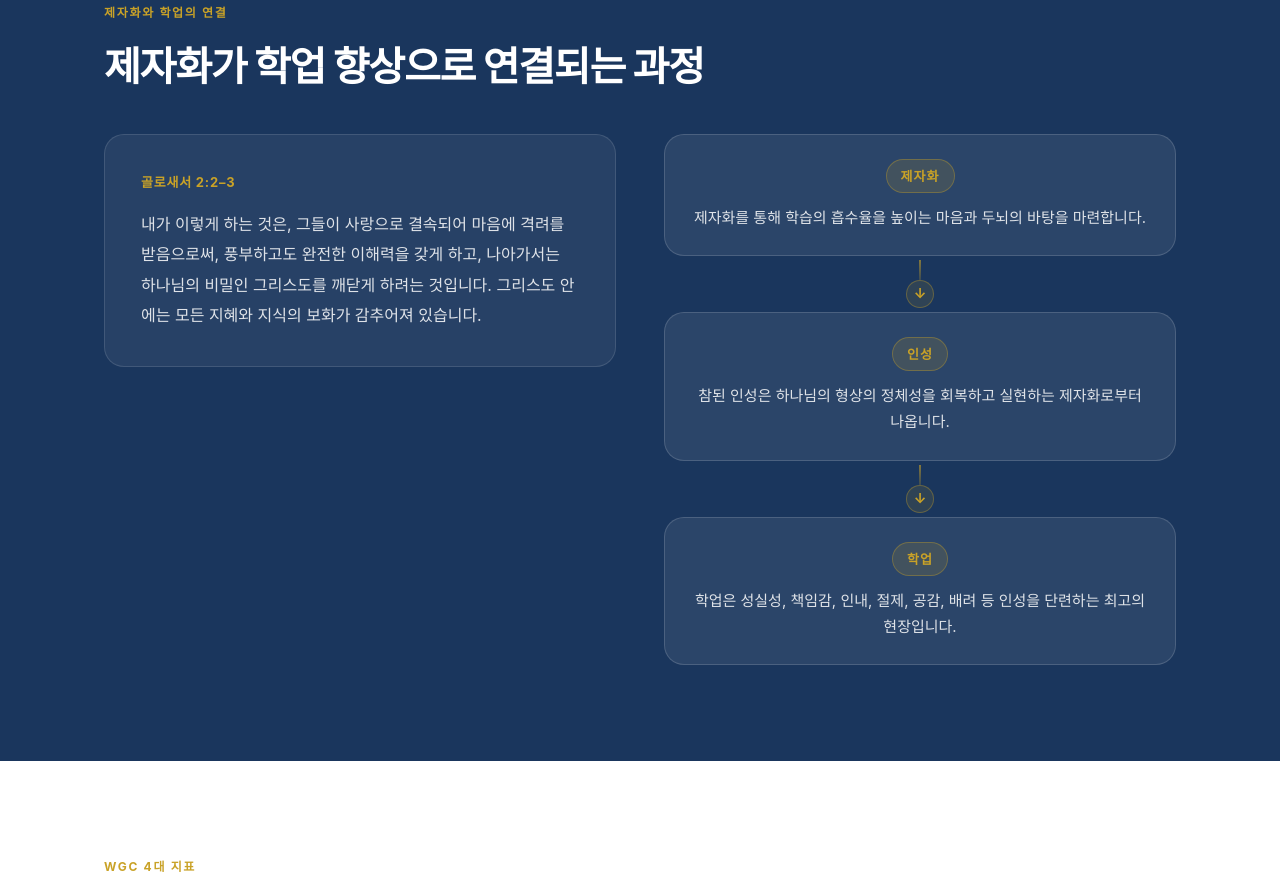
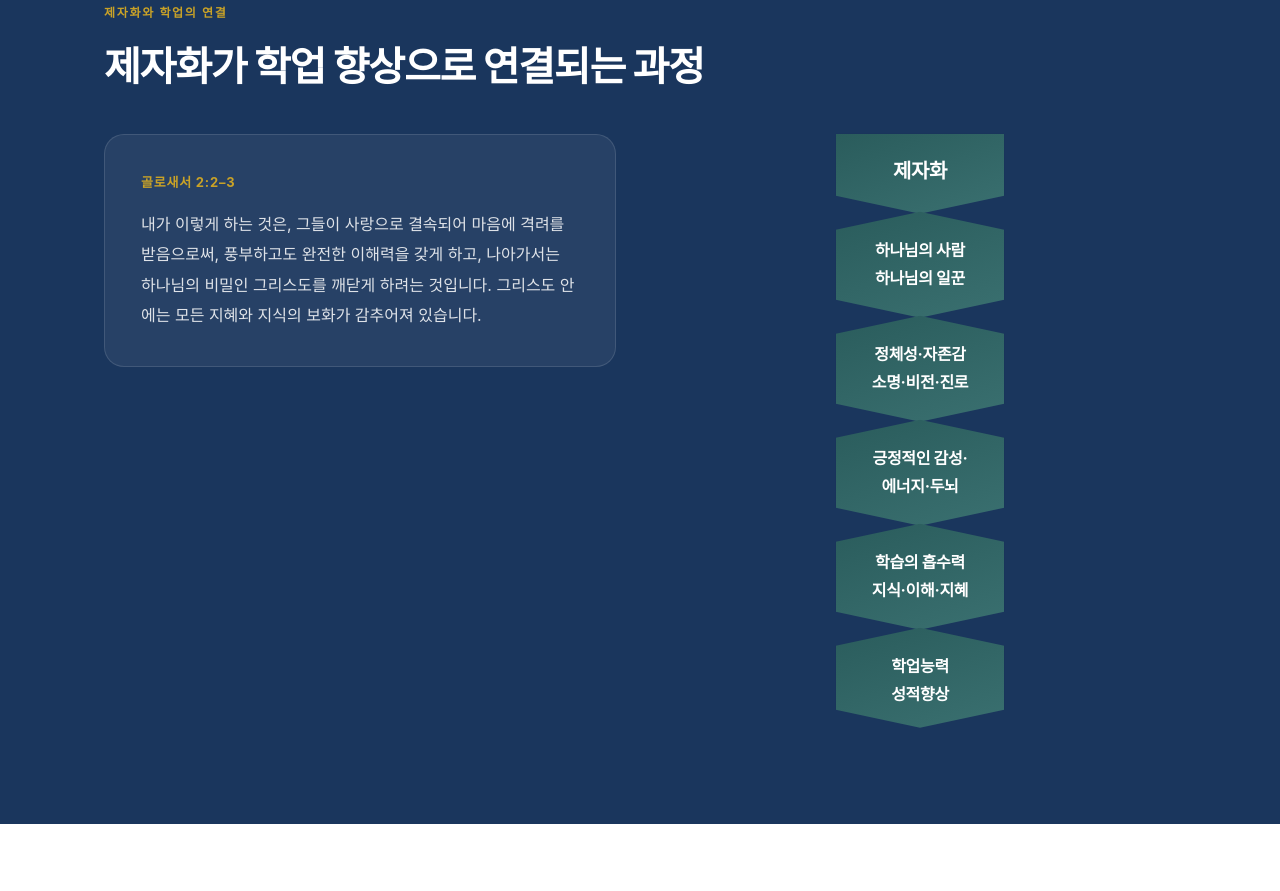
Before and after one commit to hssonoflord/next-generation-dev-institute, a website: page index.html in a window 1280 px wide. Shown: the part 2253-3144 px from the top of the page. Drawn offline with Linux system fonts and the light colour scheme; a web font is replaced by a local one.

Commit message:
제자화-학업 연결 플로우를 6단계 체브론 차트로 변경
이미지 기반 수직 체브론 형태로 제자화부터 성적향상까지 6단계 연결.

```diff
--- a/content/site-content.js
+++ b/content/site-content.js
@@ -81,18 +81,12 @@ const SITE_CONTENT = {
       text: "내가 이렇게 하는 것은, 그들이 사랑으로 결속되어 마음에 격려를 받음으로써, 풍부하고도 완전한 이해력을 갖게 하고, 나아가서는 하나님의 비밀인 그리스도를 깨닫게 하려는 것입니다. 그리스도 안에는 모든 지혜와 지식의 보화가 감추어져 있습니다.",
     },
     steps: [
-      {
-        label: "제자화",
-        text: "제자화를 통해 학습의 흡수율을 높이는 마음과 두뇌의 바탕을 마련합니다.",
-      },
-      {
-        label: "인성",
-        text: "참된 인성은 하나님의 형상의 정체성을 회복하고 실현하는 제자화로부터 나옵니다.",
-      },
-      {
-        label: "학업",
-        text: "학업은 성실성, 책임감, 인내, 절제, 공감, 배려 등 인성을 단련하는 최고의 현장입니다.",
-      },
+      { lines: ["제자화"] },
+      { lines: ["하나님의 사람", "하나님의 일꾼"] },
+      { lines: ["정체성·자존감", "소명·비전·진로"] },
+      { lines: ["긍정적인 감성·", "에너지·두뇌"] },
+      { lines: ["학습의 흡수력", "지식·이해·지혜"] },
+      { lines: ["학업능력", "성적향상"] },
     ],
   },
 
--- a/css/style.css
+++ b/css/style.css
@@ -605,78 +605,78 @@ button {
 .connection-flow {
   display: flex;
   flex-direction: column;
-  align-items: center;
+  align-items: stretch;
+  gap: 0;
+  max-width: 420px;
+  margin: 0 auto;
 }
 
 .flow-step {
   width: 100%;
 }
 
-.flow-step__node {
-  background: rgba(255, 255, 255, 0.08);
-  border: 1px solid rgba(255, 255, 255, 0.15);
-  border-radius: var(--radius-lg);
-  padding: 24px 28px;
+.flow-chevron {
+  position: relative;
+  background: linear-gradient(160deg, #2a5c5c 0%, #3a7070 100%);
+  color: #fff;
   text-align: center;
-  transition: background var(--transition), border-color var(--transition);
+  padding: 20px 36px 28px;
+  clip-path: polygon(
+    0 0,
+    100% 0,
+    100% calc(100% - 18px),
+    50% 100%,
+    0 calc(100% - 18px)
+  );
+  filter: drop-shadow(0 4px 12px rgba(0, 0, 0, 0.2));
 }
 
-.flow-step__node:hover {
-  background: rgba(255, 255, 255, 0.12);
-  border-color: rgba(201, 162, 39, 0.4);
-}
-
-.flow-step__label {
-  display: inline-block;
-  font-size: 13px;
-  font-weight: 800;
-  letter-spacing: 0.08em;
-  text-transform: uppercase;
-  color: var(--color-accent);
-  background: rgba(201, 162, 39, 0.15);
-  border: 1px solid rgba(201, 162, 39, 0.35);
-  padding: 5px 14px;
-  border-radius: 999px;
-  margin-bottom: 12px;
-}
-
-.flow-step__text {
-  font-size: 15px;
-  line-height: 1.75;
-  color: rgba(255, 255, 255, 0.85);
-}
-
-.flow-connector {
-  display: flex;
-  flex-direction: column;
-  align-items: center;
-  padding: 4px 0;
-}
-
-.flow-connector__line {
-  display: block;
-  width: 2px;
-  height: 20px;
-  background: linear-gradient(
-    to bottom,
-    rgba(201, 162, 39, 0.6),
-    rgba(201, 162, 39, 0.2)
+.flow-chevron--first {
+  padding-top: 22px;
+  clip-path: polygon(
+    0 0,
+    100% 0,
+    100% calc(100% - 18px),
+    50% 100%,
+    0 calc(100% - 18px)
   );
 }
 
-.flow-connector__arrow {
+.flow-chevron:not(.flow-chevron--first) {
+  margin-top: -2px;
+  padding-top: 26px;
+  clip-path: polygon(
+    0 18px,
+    50% 0,
+    100% 18px,
+    100% calc(100% - 18px),
+    50% 100%,
+    0 calc(100% - 18px)
+  );
+}
+
+.flow-chevron--last {
+  padding-bottom: 22px;
+  clip-path: polygon(0 18px, 50% 0, 100% 18px, 100% 100%, 0 100%);
+}
+
+.flow-chevron__content {
   display: flex;
-  align-items: center;
-  justify-content: center;
-  width: 28px;
-  height: 28px;
-  font-size: 14px;
+  flex-direction: column;
+  gap: 4px;
+}
+
+.flow-chevron__line {
+  font-size: 16px;
   font-weight: 700;
-  color: var(--color-accent);
-  background: rgba(201, 162, 39, 0.12);
-  border: 1px solid rgba(201, 162, 39, 0.35);
-  border-radius: 50%;
-  line-height: 1;
+  line-height: 1.5;
+  letter-spacing: -0.02em;
+  color: #fff;
+}
+
+.flow-chevron--first .flow-chevron__line:only-child {
+  font-size: 20px;
+  font-weight: 800;
 }
 
 /* ── Indicators ── */
--- a/js/main.js
+++ b/js/main.js
@@ -185,18 +185,18 @@ function renderHomePage() {
   if (connectionFlow) {
     connectionFlow.innerHTML = connection.steps
       .map((step, i) => {
-        const connector =
-          i < connection.steps.length - 1
-            ? `<div class="flow-connector" aria-hidden="true"><span class="flow-connector__line"></span><span class="flow-connector__arrow">↓</span></div>`
-            : "";
+        const isFirst = i === 0;
+        const isLast = i === connection.steps.length - 1;
+        const lines = step.lines
+          .map((line) => `<p class="flow-chevron__line">${line}</p>`)
+          .join("");
+
         return `
           <div class="flow-step">
-            <div class="flow-step__node">
-              <span class="flow-step__label">${step.label}</span>
-              <p class="flow-step__text">${step.text}</p>
+            <div class="flow-chevron${isFirst ? " flow-chevron--first" : ""}${isLast ? " flow-chevron--last" : ""}">
+              <div class="flow-chevron__content">${lines}</div>
             </div>
           </div>
-          ${connector}
         `;
       })
       .join("");
```
